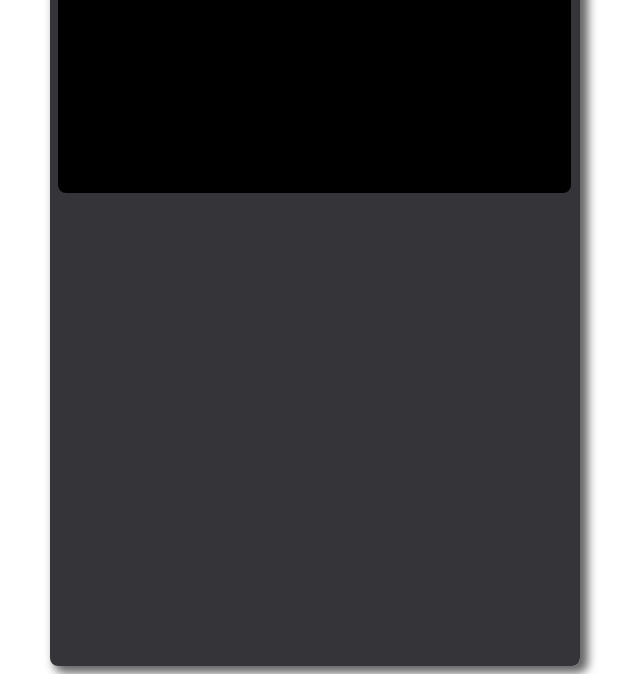
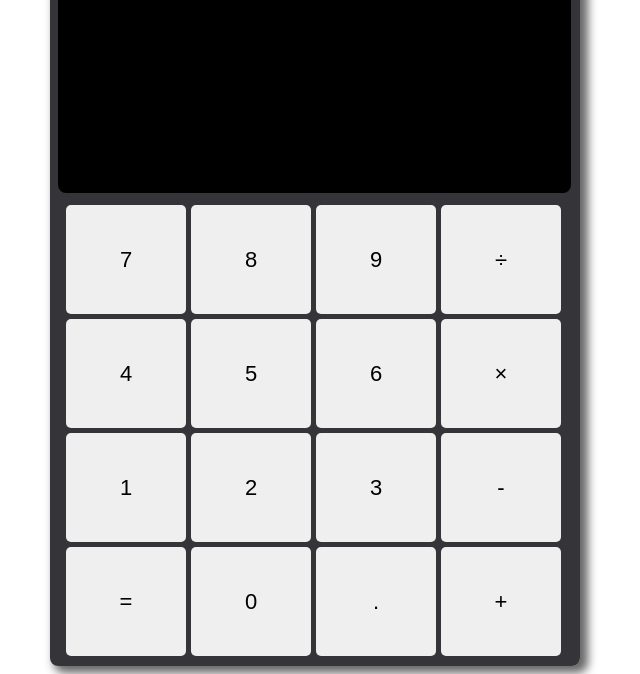
Before and after one commit to Thanseeeh/Calculator, a plain HTML site: page Index.html in a window 1280 px wide. Shown: the part 152-826 px from the top of the page, without its empty margins (325-965 px from the left). Drawn offline with Linux system fonts and the light colour scheme.

Commit message:
buttons added

```diff
--- a/Calculator.css
+++ b/Calculator.css
@@ -28,3 +28,19 @@
     border-radius: 8px;
     pointer-events: none;
 }
+.buttons {
+    padding-top: 12px;
+}
+.row {
+    margin-bottom: 1px;
+    margin-left: 15px;
+}
+.btn {
+    width: 120px;
+    height: 109px;
+    margin-left: 1px;
+    margin-bottom: 4px;
+    border: none;
+    border-radius: 5px;
+    font-size: 22px;
+}
--- a/Index.html
+++ b/Index.html
@@ -15,7 +15,30 @@
                 <input type="text" class="screen">
             </div>
             <div class="buttons">
-
+                <div class="row">
+                    <button onclick="click(7)" class="btn">7</button>
+                    <button onclick="click(8)" class="btn">8</button>
+                    <button onclick="click(9)" class="btn">9</button>
+                    <button onclick="click('÷')" class="btn">÷</button>
+                </div>
+                <div class="row">
+                    <button onclick="click(4)" class="btn">4</button>
+                    <button onclick="click(5)" class="btn">5</button>
+                    <button onclick="click(6)" class="btn">6</button>
+                    <button onclick="click('×')" class="btn">×</button>
+                </div>
+                <div class="row">
+                    <button onclick="click(1)" class="btn">1</button>
+                    <button onclick="click(2)" class="btn">2</button>
+                    <button onclick="click(3)" class="btn">3</button>
+                    <button onclick="click('-')" class="btn">-</button>
+                </div>
+                <div class="row">
+                    <button onclick="click('=')" class="btn">=</button>
+                    <button onclick="click(0)" class="btn">0</button>
+                    <button onclick="click('.')" class="btn">.</button>
+                    <button onclick="click('+')" class="btn">+</button>
+                </div>
             </div>
         </div>
     </div>
```
